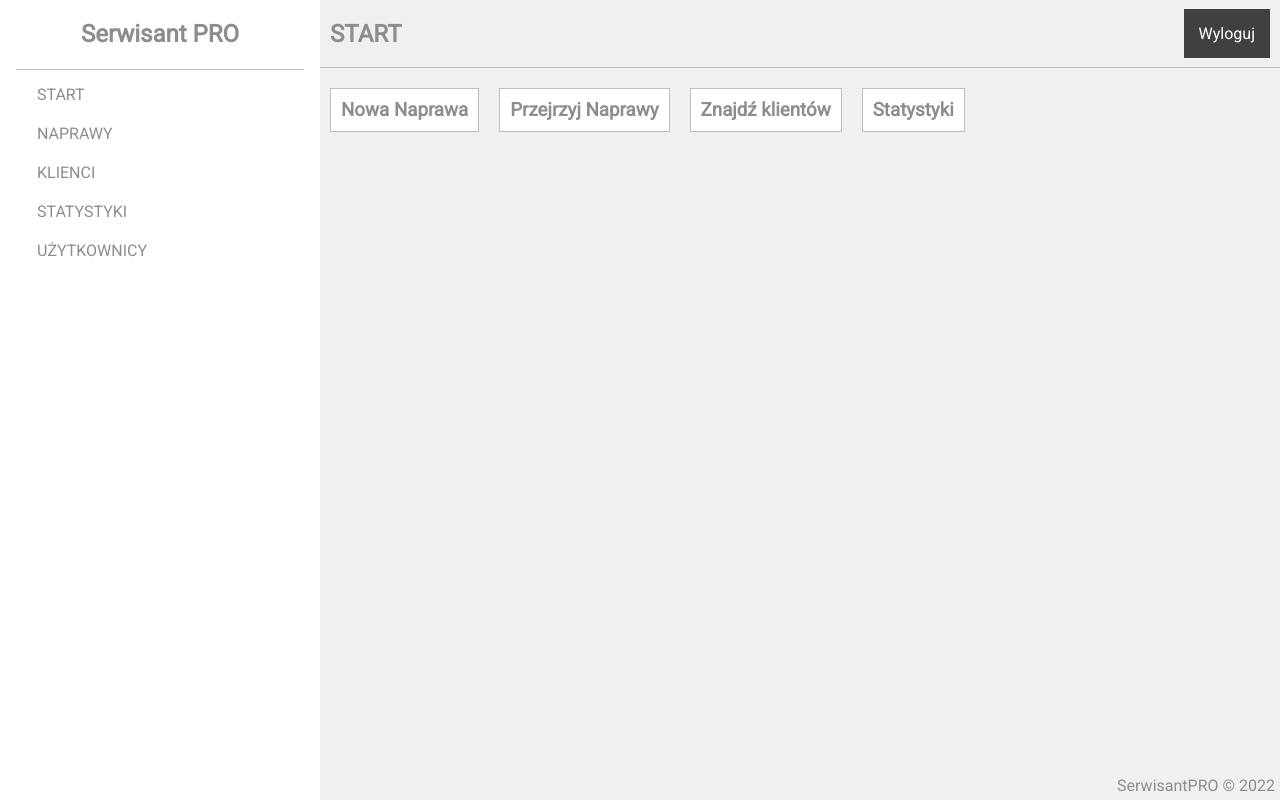
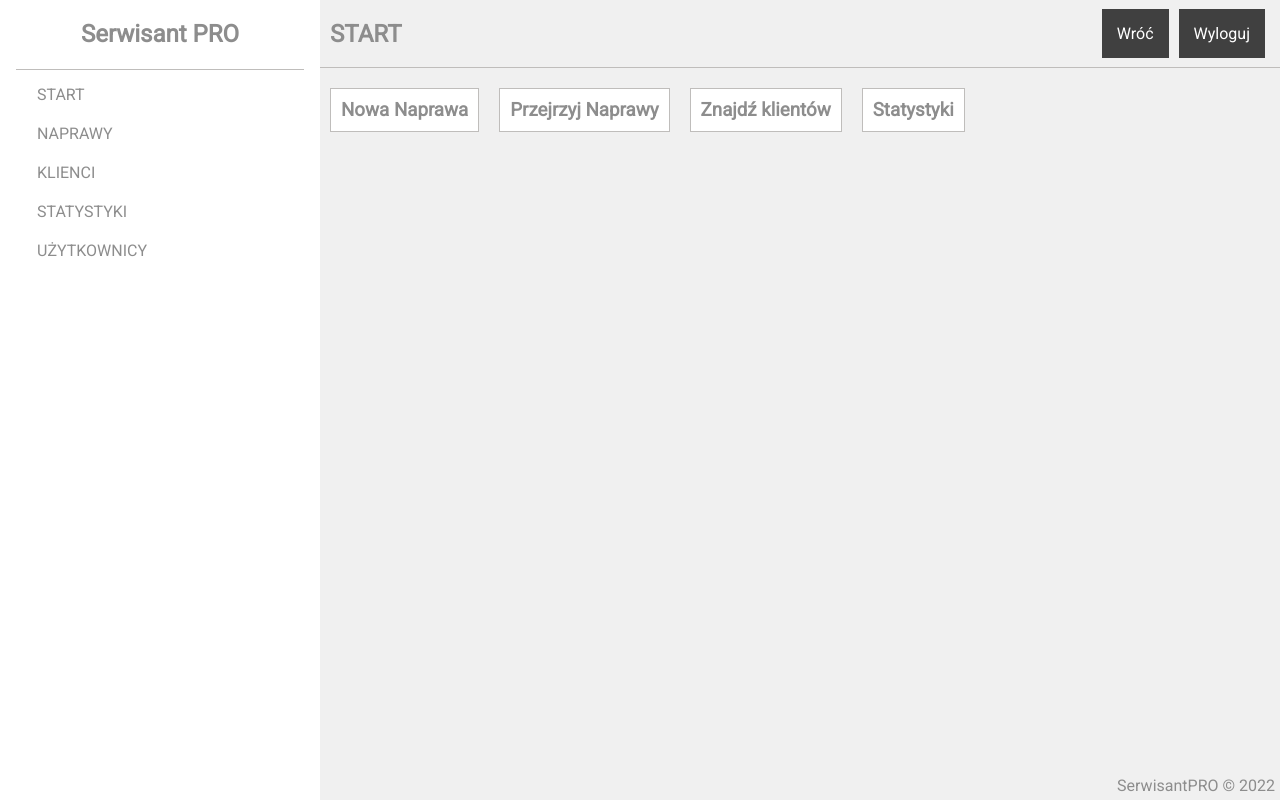
Before and after one commit to kubaWilk/diplomaSerwisantFront, a React (Create React App) app: page / in a window 1280 px wide. Built offline with nearby package versions, Linux system fonts and the light colour scheme.

Commit message:
added back button on navbar

```diff
--- a/src/App.css
+++ b/src/App.css
@@ -26,6 +26,7 @@ li{
   padding: 15px;
   color: #fff;
   text-transform: capitalize;
+  margin: 0 5px;
 }
 
 .btn:hover{
--- a/src/components/Button.js
+++ b/src/components/Button.js
@@ -1,6 +1,8 @@
-const Button = ({text, style, link}) => {
+import { Link } from "react-router-dom"
+
+const Button = ({text, style, link, onClick}) => {
   return (
-    <a href="{link}" className={style}>{text}</a>
+    <Link to={link} onClick={onClick} className={style}>{text}</Link>
   )
 }
 
--- a/src/components/layout/Navbar.js
+++ b/src/components/layout/Navbar.js
@@ -1,13 +1,17 @@
 import { useState } from 'react';
+import { useNavigate } from 'react-router-dom';
 import Button from '../Button'
 
 const Navbar = ({sectionName}) => {
+  const navigate = useNavigate();
+
   return (
     <nav className="navbar">
         <h1>{sectionName}</h1>
         <ul>
           <li>
-            <Button text="Wyloguj" style="btn" link="#"/>
+            <Button text="Wróć" style="btn" onClick={() => navigate(-1)}/>
+            <Button text="Wyloguj" style="btn" link="/"/>
           </li>
         </ul>
       </nav>
```
